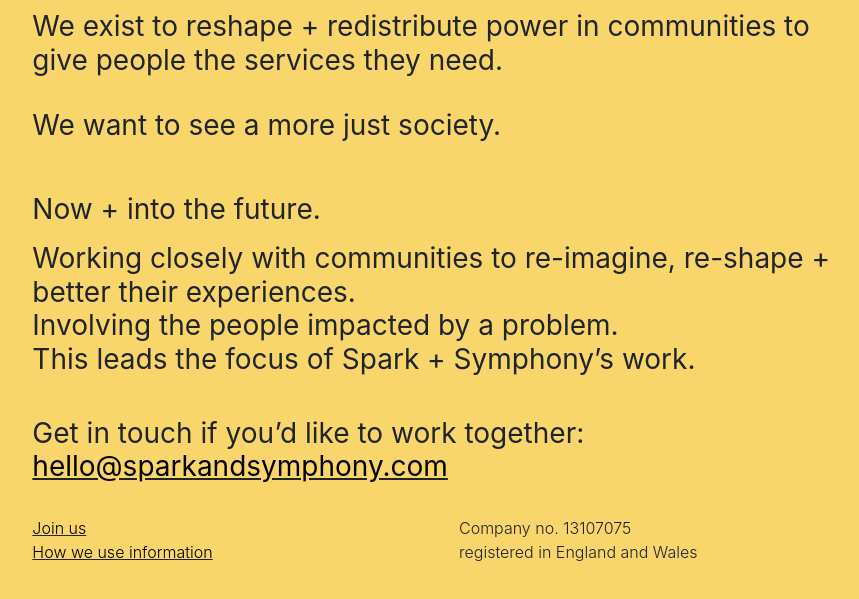
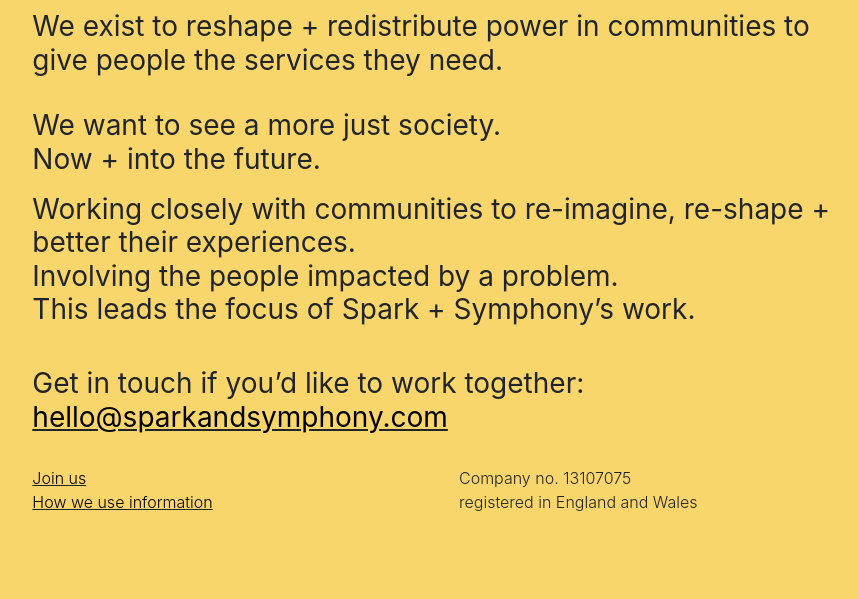
Before and after one commit to afsa-akbar/sparkandsymphony, a website: page index.html in a window 1280 px wide. Shown: the part 137-736 px from the top of the page, without its empty margins (196-1055 px from the left). Drawn offline with Linux system fonts and the light colour scheme.

Commit message:
update format

```diff
--- a/index.html
+++ b/index.html
@@ -52,7 +52,7 @@
             <div class="col-8">
               <h1 class="mt-5 font-weight-bold display-4"><a href="https://www.sparkandsymphony.com" style="color:#000000">Spark + Symphony</a></h1><br>
                 <h3 class="font-weight-normal">We exist to reshape + redistribute power in communities to give people the services they need.</h3><br>
-                <h3 class="font-weight-normal"><p>We want to see a more just society.</p><br>
+                <h3 class="font-weight-normal"><p>We want to see a more just society.<br>
                 Now + into the future.</p></h3>
                 <h3 class="font-weight-normal"><p>Working closely with communities to re-imagine, re-shape + better their experiences.<br>
                 Involving the people impacted by a problem.<br>
```
